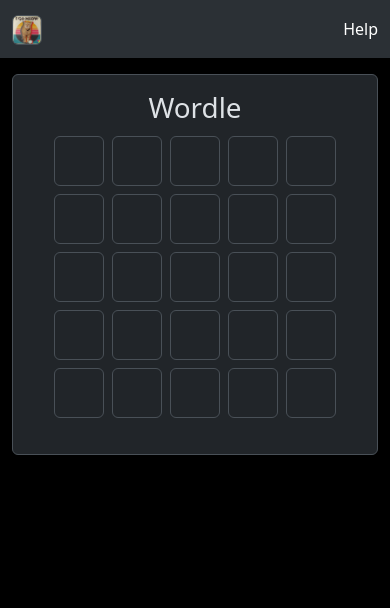
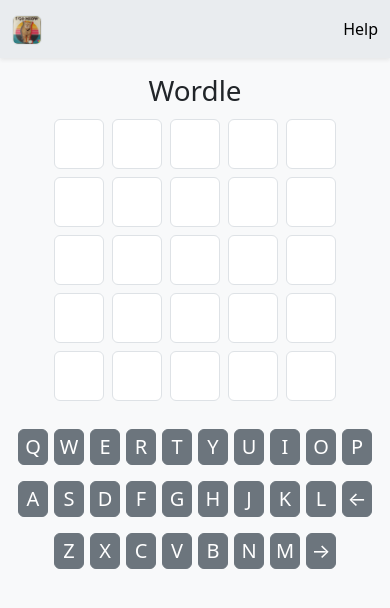
Before and after one commit to ssanthosh010303/d64c1, a website: page public/index.html in a window 390 px wide. Drawn offline with nearby package versions, Linux system fonts and the light colour scheme.

Commit message:
update: release 1.2.0-gm

```diff
--- a/public/index.html
+++ b/public/index.html
@@ -12,20 +12,27 @@
   <link rel="stylesheet" href="https://cdn.jsdelivr.net/npm/bootstrap@5.3.2/dist/css/bootstrap.min.css"
     integrity="sha384-T3c6CoIi6uLrA9TneNEoa7RxnatzjcDSCmG1MXxSR1GAsXEV/Dwwykc2MPK8M2HN" crossorigin="anonymous">
   <style>
-    @media screen and (max-width: 600px) {
-      #keyboard {
-        display: none !important;
+    #k {
+      font-size: 20px !important;
+    }
+
+    @media screen and (max-width: 520px) {
+      #k {
+        width: 30px !important;
+        padding: 2px !important;
+        margin: 5px 4px !important;
       }
-
-      hr {
-        display: none;
+    }
+    @media screen and (max-width: 420px) {
+      #k {
+        margin: 8px 3px !important;
       }
     }
   </style>
 </head>
 
-<body class="bg-black d-none">
-  <nav class="navbar bg-body-tertiary">
+<body class="bg-light">
+  <nav class="navbar bg-body-secondary shadow-sm">
     <div class="container">
       <div class="navbar-brand">
         <img src="./assets/favicon-32x32.png" alt="Logo" width="30" height="30"
@@ -43,13 +50,11 @@
     </div>
   </nav>
   <main class="container mx-auto my-3" style="max-width: 550px;">
-    <div class="bg-body border rounded p-3">
-      <h1 class="text-center">Wordle</h1>
-      <div id="grid" class="d-flex flex-column align-items-center fw-bold mb-3" style="font-size: 20px;">
+    <h1 class="text-center">Wordle</h1>
+      <div id="grid" class="d-flex flex-column align-items-center fw-bold mb-3"
+        style="font-size: 20px;">
       </div>
-      <hr>
-      <div id="keyboard" class="d-flex flex-column align-items-center">
-      </div>
+    <div id="keyboard" class="d-flex flex-column align-items-center">
     </div>
   </main>
   <div class="modal fade" id="help-modal" data-bs-backdrop="static" data-bs-keyboard="false" tabindex="-1"
--- a/public/js/globals.js
+++ b/public/js/globals.js
@@ -41,6 +41,7 @@
     let data = JSON.parse(JSON.stringify(defaultGlobals));
     data.word = _words[Math.floor(Math.random() * _words.length)];
 
+    console.log(data.word);
     return data;
 }
 
--- a/public/js/grid.js
+++ b/public/js/grid.js
@@ -22,6 +22,7 @@
             else if (element.classList.contains("bg-warning"))
                 element.classList.remove("bg-warning");
 
+            element.classList.add("bg-body");
             element.textContent = '';
         }
     }
@@ -65,26 +66,38 @@
         return;
     }
 
-    showRowResults(predictedWord, actualWord);
+    if (showRowResults(predictedWord, actualWord))
+        alert(
+            "Bro, that word doesn't even exist in the English dictionary. 📖"
+        );
 
     globals.currentRow++;
     globals.currentCursorPosition = 0;
 }
 
 function showRowResults(predictedWord, actualWord) {
+    let counter = 0;
+
     for (let index = 0; index < globals.maxColsGrid; index++) {
         if (predictedWord[index] == actualWord[index]) {
             changeGridItemBackground("success", index);
         } else if (actualWord.includes(predictedWord[index])) {
             changeGridItemBackground("warning", index);
+        } else {
+            counter++;
         }
     }
+
+    return (counter == predictedWord.length);
 }
 
 function changeGridItemBackground(color, colIndex) {
-    document.getElementById("i-" + globals.currentRow + colIndex).classList.add(
-        "bg-" + color
+    const gridItem = document.getElementById(
+        "i-" + globals.currentRow + colIndex
     );
+
+    gridItem.classList.remove("bg-body");
+    gridItem.classList.add("bg-" + color);
 }
 
 function handleBackButtonEvent() {
@@ -108,7 +121,7 @@
             let newGridItem = document.createElement("div");
 
             newGridItem.classList.add(
-                "border", "text-center", "rounded", "m-1", "p-2"
+                "border", "text-center", "bg-body", "rounded", "m-1", "p-2"
             );
             newGridItem.style.minWidth = "50px";
             newGridItem.style.minHeight = "50px";
--- a/public/js/index.js
+++ b/public/js/index.js
@@ -2,6 +2,19 @@
  * Author: Apache X692 Attack Helicopter
  * Created on: 15/07/2024
  */
-setTimeout(() => {
-    document.body.classList.remove("d-none");
-}, 500);
+function setTheme() {
+    const isDarkThemePreferred = window.matchMedia(
+        "(prefers-color-scheme: dark)").matches;
+
+    document.documentElement.setAttribute("data-bs-theme",
+        isDarkThemePreferred ? "dark" : "light"
+    );
+    document.body.className = "bg-" + (
+        isDarkThemePreferred ? "black" : "light"
+    );
+}
+
+setTheme();
+window.matchMedia("(prefers-color-scheme: dark)").addEventListener(
+    "change", setTheme
+);
--- a/public/js/keyboard.js
+++ b/public/js/keyboard.js
@@ -4,8 +4,8 @@
  */
 const keyboardRows = [
     ['Q', 'W', 'E', 'R', 'T', 'Y', 'U', 'I', 'O', 'P'],
-    ['A', 'S', 'D', 'F', 'G', 'H', 'J', 'K', 'L', '⬅️'],
-    ['Z', 'X', 'C', 'V', 'B', 'N', 'M', '➡️']
+    ['A', 'S', 'D', 'F', 'G', 'H', 'J', 'K', 'L', '←'],
+    ['Z', 'X', 'C', 'V', 'B', 'N', 'M', '→']
 ];
 
 function renderKeyboard() {
@@ -14,14 +14,14 @@
     for (let keyboardRowIndex = 0; keyboardRowIndex < 3; keyboardRowIndex++) {
         let newKeyboardRow = document.createElement("div");
 
-        newKeyboardRow.classList.add("d-flex", "flex-row", "flex-wrap");
+        newKeyboardRow.classList.add("d-flex", "flex-row");
 
         keyboardRows[keyboardRowIndex].forEach(function (value) {
             let newKey = document.createElement("div");
 
             newKey.classList.add("btn", "btn-secondary", "m-1");
             newKey.textContent = value;
-            newKey.style.minWidth = "40px";
+            newKey.style.width = "40px";
             newKey.id = 'k';
 
             newKeyboardRow.appendChild(newKey);
@@ -37,12 +37,12 @@
     if (elementClicked.id != 'k')
         return;
 
-    if (elementClicked.textContent == "➡️") {
+    if (elementClicked.textContent == "→") {
         handleRowSubmission();
         return;
     }
 
-    if (elementClicked.textContent == "⬅️") {
+    if (elementClicked.textContent == "←") {
         handleBackButtonEvent();
         return;
     }
```
